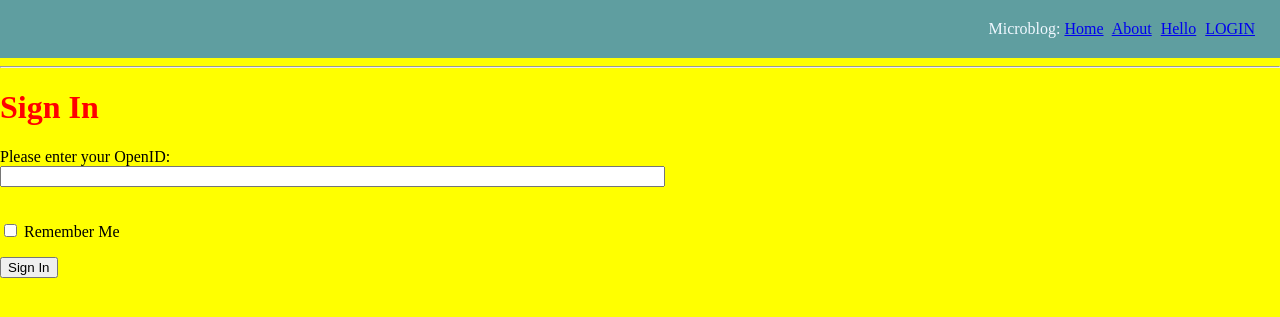
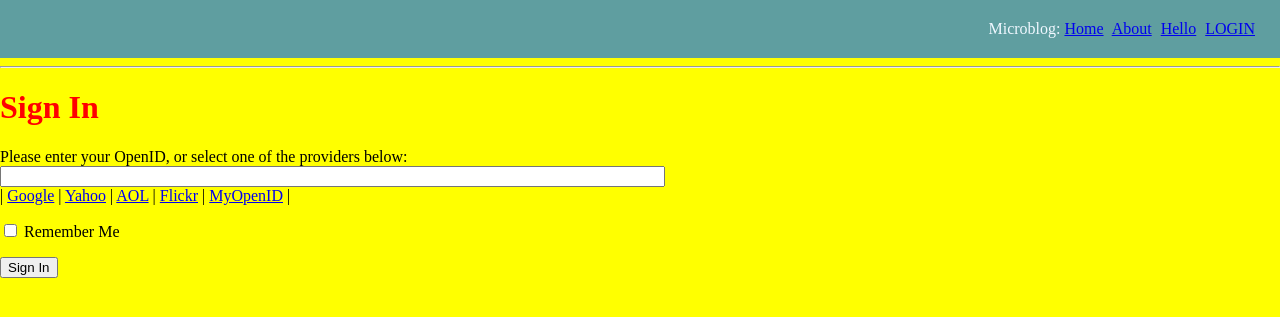
Before and after one commit to victsomie/microblog, a Flask app: page /login in a window 1280 px wide. Shown: the top 317 px of the page. Run offline with Flask 2, Linux system fonts and the light colour scheme.

Commit message:
added contetn for open id content

```diff
--- a/app/templates/login.html
+++ b/app/templates/login.html
@@ -19,11 +19,14 @@ function set_openid(openid, pr)
 <form action="" method="post" name="login">
     {{ form.hidden_tag() }}
     <p>
-          Please enter your OpenID:<br>
-          {{ form.openid(size=80) }}<br>
+        Please enter your OpenID, or select one of the providers below:<br>
+        {{ form.openid(size=80) }}
         {% for error in form.openid.errors %}
-            <span style="color: red;">[{{ error }}]</span>
+          <span style="color: red;">[{{error}}]</span>
         {% endfor %}<br>
+        |{% for pr in providers %}
+          <a href="javascript:set_openid('{{ pr.url }}', '{{ pr.name }}');">{{ pr.name }}</a> |
+        {% endfor %}
     </p>
     <p>{{ form.remember_me }} Remember Me</p>
     <p><input type="submit" value="Sign In"></p>
--- a/app/views.py
+++ b/app/views.py
@@ -47,13 +47,14 @@ def index():
 
 
 
+"""
 def jlogin():
     form = LoginForm()
     return render_template('login.html',
                            title='Sign In',
                            form=form)
 
-
+"""
 @app.route('/login', methods=['GET', 'POST'])
 #methods argument in the route decorator. This tells Flask that this view function accepts GET and POST requests
 def login():
```
Also changed, not shown: 1 other file. Lines whose indentation alone changed are shown as unchanged.
